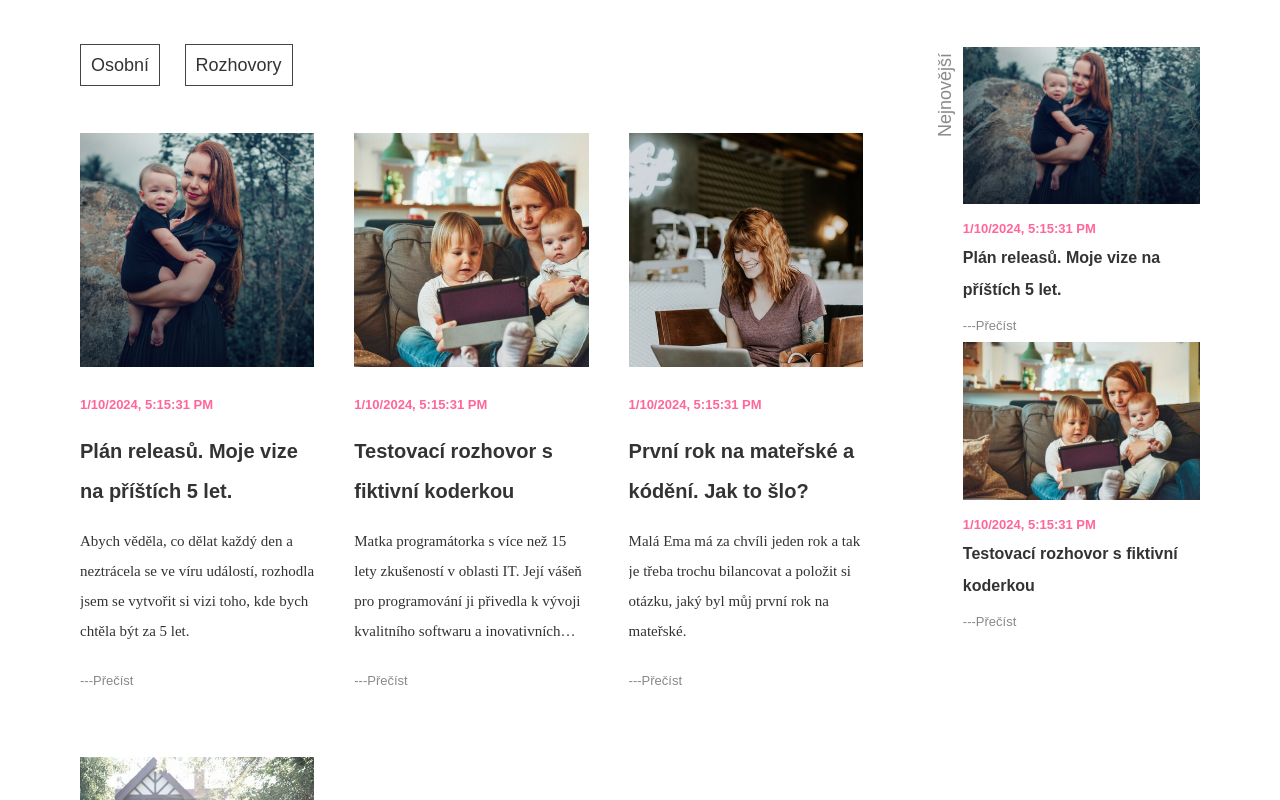
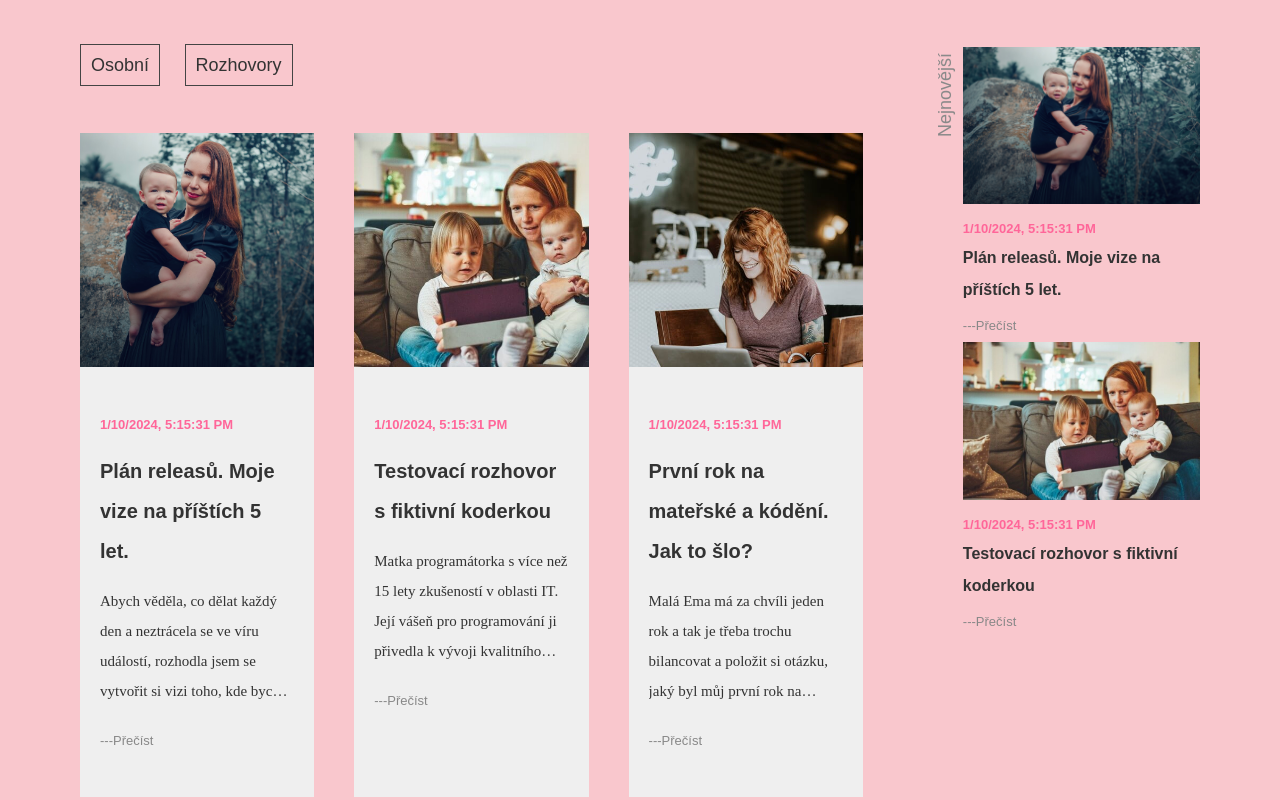
Before and after one commit to katykola/mamakoduje, an Eleventy site: page ze-zivota.html in a window 1280 px wide. Shown: the part 340-1140 px from the top of the page. Built offline with nearby package versions, Linux system fonts and the light colour scheme; Eleventy itself is replaced by a stand-in of ours; files that its build step writes are made by us from their sources; a web font is replaced by a local one.

Commit message:
backgrorund pink

```diff
--- a/_includes/layouts/blog.njk
+++ b/_includes/layouts/blog.njk
@@ -2,18 +2,14 @@
 layout: layouts/main.njk
 ---
 
-<div class="background">
+<div class="background background--primary">
   <div class="wrapper">
     <div class="grid">
-
       <main class="collection">
         {{ content | safe }}
       </main>
 
-      <aside class="sidebar">
-        {% include 'partials/sidebar.njk' %}
-      </aside>
-
+      <aside class="sidebar">{% include 'partials/sidebar.njk' %}</aside>
     </div>
   </div>
 </div>
--- a/_includes/layouts/reviews.njk
+++ b/_includes/layouts/reviews.njk
@@ -2,7 +2,7 @@
 layout: layouts/main.njk
 ---
 
-<div class="background">
+<div class="background background--primary">
   <div class="wrapper">
     <div class="grid">
       <main class="reviews">
--- a/scss/pages/_blog.scss
+++ b/scss/pages/_blog.scss
@@ -5,6 +5,7 @@
 
     &__post{
         padding-bottom: 2rem;
+        background-color: var.$color-secondary;
     }
     &__grid{
     @media screen and (min-width: 680px){
@@ -41,4 +42,7 @@
         color: var.$color-font-light;
         font-size: 1.3rem;
     }
+    &__postcontainer{
+        padding: 2rem;
+    }
 }
--- a/scss/utils/_var.scss
+++ b/scss/utils/_var.scss
@@ -1,6 +1,7 @@
 //$color-primary: #FFDCED;
 $color-primary: #f9c7cd;
 $color-secondary: #EFEFEF;
+//#FFF8EF
 $color-accent: #FF6699;
 $color-font: #333333;
 $color-font-light: #888;
--- a/ze-zivota.html
+++ b/ze-zivota.html
@@ -19,12 +19,14 @@ pagination:
         alt="{{ post.data.alt }}"
       />
     </a>
+    <div class="blog__postcontainer">
       <p class="blog__date">{{ page.date.toLocaleString(cs - CZ) }}</p>
       <a href="{{ post.url }}">
         <h2 class="blog__title">{{ post.data.title }}</h2>
       </a>
       <p class="blog__perex">{{ post.data.perex }}</p>
       <a class="blog__link" href="{{ post.url }}">---Přečíst</a>
+    </div>
   </div>
   {% endfor %}
 </div>
```
Also changed, not shown: css/style.css, 1 other file. Lines whose indentation alone changed are shown as unchanged.
